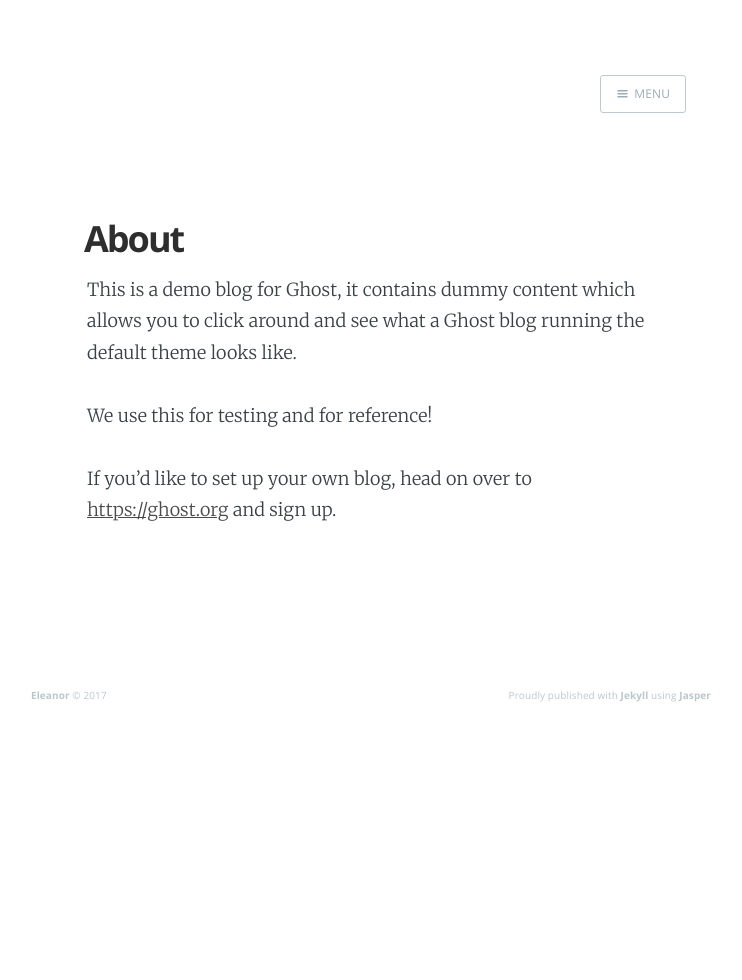
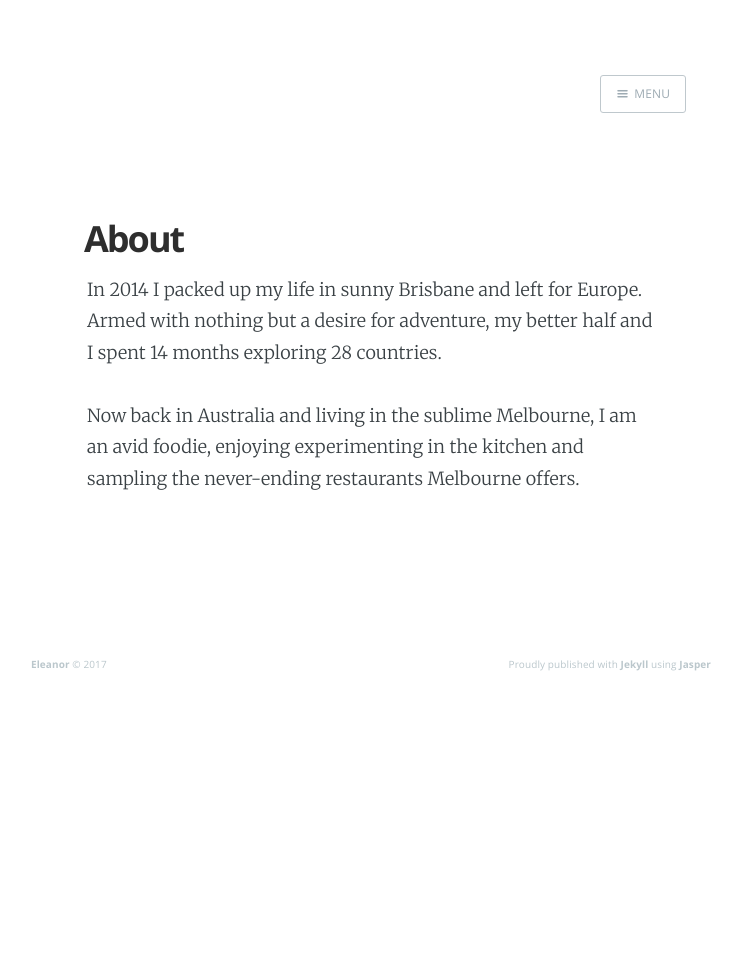
Before and after one commit to eleanorakh/eleanorakh.github.io, a Jekyll site: the page built from about/index.md, in a window 1280 px wide. Shown: the whole page, without its empty margins (269-1011 px from the left). Built offline with Jekyll 4.4.1, drawn with Linux system fonts in a browser that asks for light colours; nearby versions of some CDN libraries.

Commit message:
Update 'About' page

```diff
--- a/about/index.md
+++ b/about/index.md
@@ -6,8 +6,10 @@ navigation: True
 current: about
 ---
 
-This is a demo blog for Ghost, it contains dummy content which allows you to click around and see what a Ghost blog running the default theme looks like.
+In 2014 I packed up my life in sunny Brisbane and left for Europe. Armed with
+nothing but a desire for adventure, my better half and I spent 14 months
+exploring 28 countries.
 
-We use this for testing and for reference!
-
-If you'd like to set up your own blog, head on over to [https://ghost.org](https://ghost.org) and sign up.
+Now back in Australia and living in the sublime Melbourne, I am an avid foodie,
+enjoying experimenting in the kitchen and sampling the never-ending restaurants
+Melbourne offers.
```
